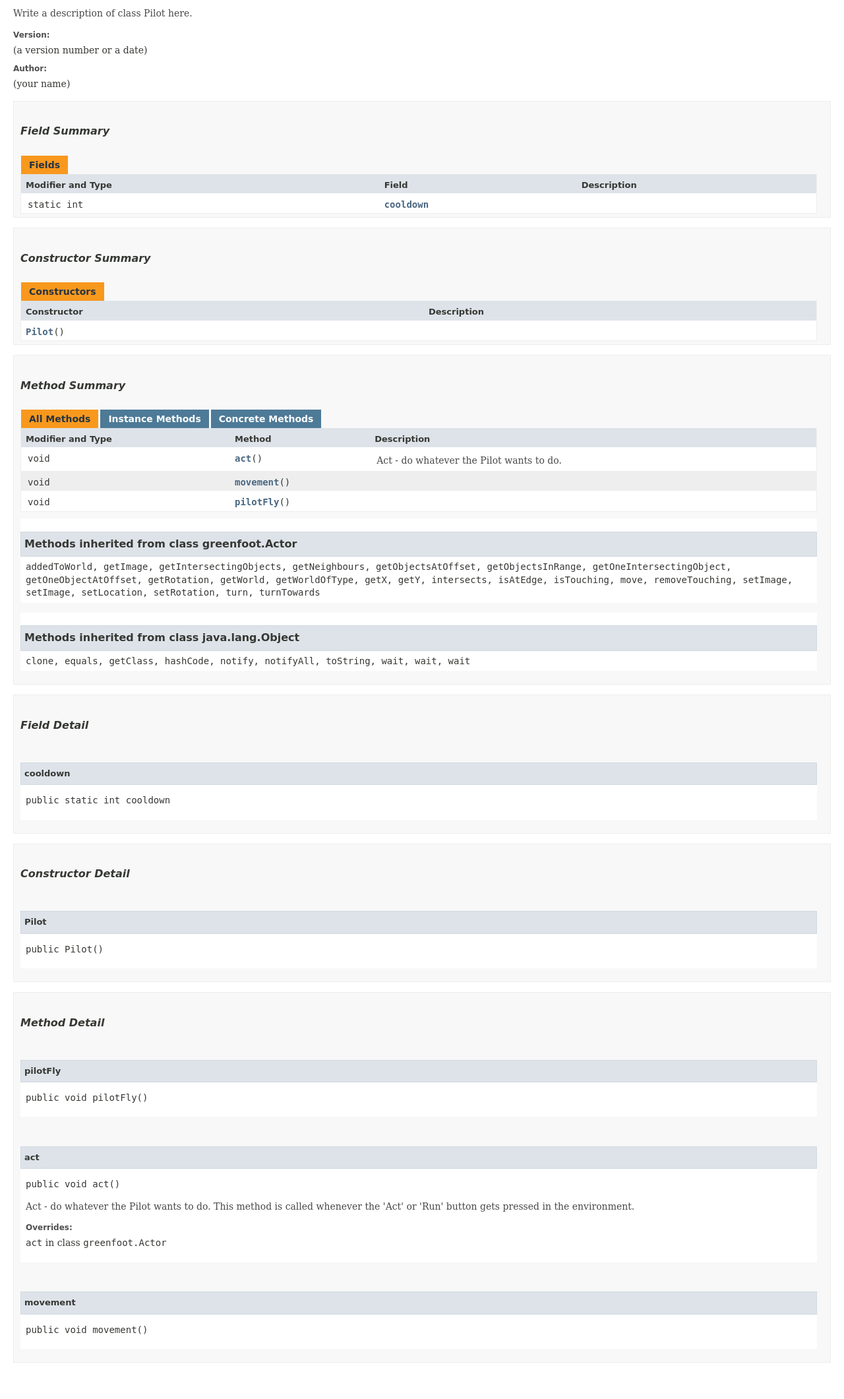
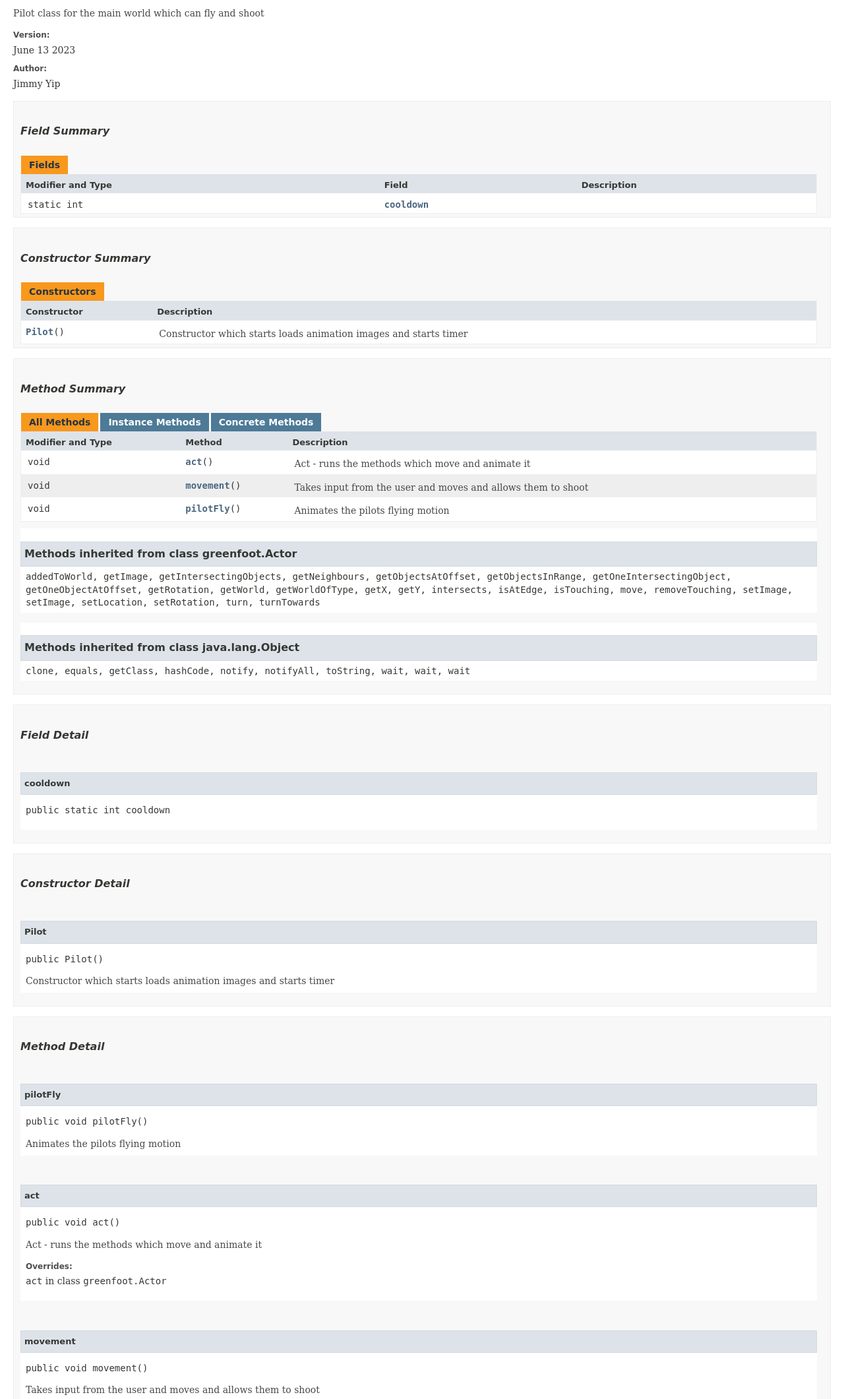
Before and after one commit to yrdsb-peths/final-greenfoot-project-349928465, a plain HTML site: page doc/Pilot.html in a window 1280 px wide. Shown: the part 167-2288 px from the top of the page at 66% size. Before the commit the page ends 2258 px from the top, so only its background shows below. Drawn offline with Linux system fonts and the light colour scheme; a web font is replaced by a local one.

```diff
--- a/doc/Pilot.html
+++ b/doc/Pilot.html
@@ -2,10 +2,10 @@
 <!-- NewPage -->
 <html lang="en">
 <head>
-<!-- Generated by javadoc (11.0.14.1) on Thu Jun 08 08:47:17 EDT 2023 -->
+<!-- Generated by javadoc (11.0.14.1) on Tue Jun 13 09:23:03 EDT 2023 -->
 <title>Pilot</title>
 <meta http-equiv="Content-Type" content="text/html; charset=windows-1252">
-<meta name="dc.created" content="2023-06-08">
+<meta name="dc.created" content="2023-06-13">
 <link rel="stylesheet" type="text/css" href="stylesheet.css" title="Style">
 <script type="text/javascript" src="script.js"></script>
 </head>
@@ -54,12 +54,12 @@ var activeTableTab = "activeTableTab";
 <hr>
 <pre>public class <span class="typeNameLabel">Pilot</span>
 extends greenfoot.Actor</pre>
-<div class="block">Write a description of class Pilot here.</div>
+<div class="block">Pilot class for the main world which can fly and shoot</div>
 <dl>
 <dt><span class="simpleTagLabel">Version:</span></dt>
-<dd>(a version number or a date)</dd>
+<dd>June 13 2023</dd>
 <dt><span class="simpleTagLabel">Author:</span></dt>
-<dd>(your name)</dd>
+<dd>Jimmy Yip</dd>
 </dl>
 </li>
 </ul>
@@ -105,7 +105,9 @@ extends greenfoot.Actor</pre>
 </tr>
 <tr class="altColor">
 <th class="colConstructorName" scope="row"><code><span class="memberNameLink"><a href="#%3Cinit%3E()">Pilot</a></span>()</code></th>
-<td class="colLast">&nbsp;</td>
+<td class="colLast">
+<div class="block">Constructor which starts loads animation images and starts timer</div>
+</td>
 </tr>
 </table>
 </li>
@@ -129,18 +131,22 @@ extends greenfoot.Actor</pre>
 <td class="colFirst"><code>void</code></td>
 <th class="colSecond" scope="row"><code><span class="memberNameLink"><a href="#act()">act</a></span>()</code></th>
 <td class="colLast">
-<div class="block">Act - do whatever the Pilot wants to do.</div>
+<div class="block">Act - runs the methods which move and animate it</div>
 </td>
 </tr>
 <tr id="i1" class="rowColor">
 <td class="colFirst"><code>void</code></td>
 <th class="colSecond" scope="row"><code><span class="memberNameLink"><a href="#movement()">movement</a></span>()</code></th>
-<td class="colLast">&nbsp;</td>
+<td class="colLast">
+<div class="block">Takes input from the user and moves and allows them to shoot</div>
+</td>
 </tr>
 <tr id="i2" class="altColor">
 <td class="colFirst"><code>void</code></td>
 <th class="colSecond" scope="row"><code><span class="memberNameLink"><a href="#pilotFly()">pilotFly</a></span>()</code></th>
-<td class="colLast">&nbsp;</td>
+<td class="colLast">
+<div class="block">Animates the pilots flying motion</div>
+</td>
 </tr>
 </table>
 <ul class="blockList">
@@ -199,6 +205,7 @@ extends greenfoot.Actor</pre>
 <li class="blockList">
 <h4>Pilot</h4>
 <pre>public&nbsp;Pilot()</pre>
+<div class="block">Constructor which starts loads animation images and starts timer</div>
 </li>
 </ul>
 </li>
@@ -218,6 +225,7 @@ extends greenfoot.Actor</pre>
 <li class="blockList">
 <h4>pilotFly</h4>
 <pre class="methodSignature">public&nbsp;void&nbsp;pilotFly()</pre>
+<div class="block">Animates the pilots flying motion</div>
 </li>
 </ul>
 <a id="act()">
@@ -227,8 +235,7 @@ extends greenfoot.Actor</pre>
 <li class="blockList">
 <h4>act</h4>
 <pre class="methodSignature">public&nbsp;void&nbsp;act()</pre>
-<div class="block">Act - do whatever the Pilot wants to do. This method is called whenever
- the 'Act' or 'Run' button gets pressed in the environment.</div>
+<div class="block">Act - runs the methods which move and animate it</div>
 <dl>
 <dt><span class="overrideSpecifyLabel">Overrides:</span></dt>
 <dd><code>act</code>&nbsp;in class&nbsp;<code>greenfoot.Actor</code></dd>
@@ -242,6 +249,7 @@ extends greenfoot.Actor</pre>
 <li class="blockList">
 <h4>movement</h4>
 <pre class="methodSignature">public&nbsp;void&nbsp;movement()</pre>
+<div class="block">Takes input from the user and moves and allows them to shoot</div>
 </li>
 </ul>
 </li>
```
Also changed, not shown: doc/allclasses.html (+3 -3 lines), doc/constant-values.html (+2 -2 lines), doc/index.html (+5 -5 lines), doc/package-summary.html (+4 -4 lines), doc/logfile.txt, 2 other files.
